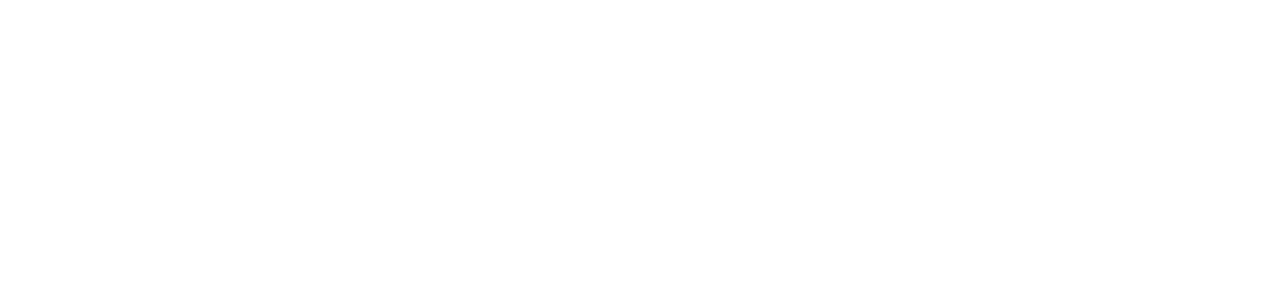
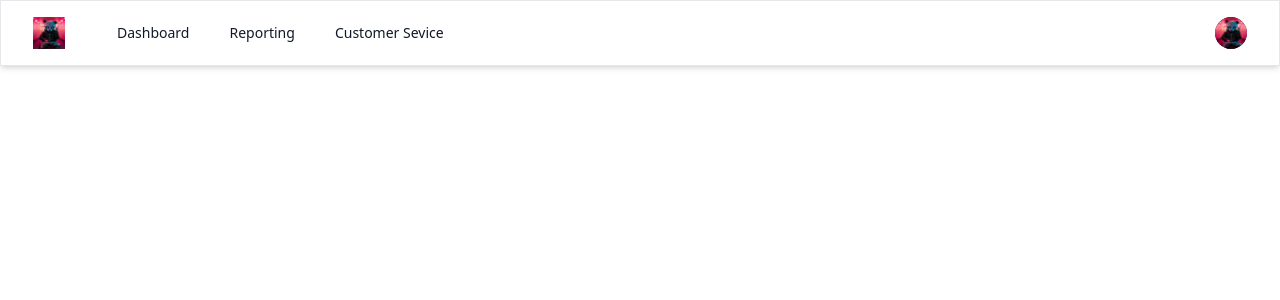
Before and after one commit to k2glyph/crm_office, a React (Create React App) app in the folder frontend/: page /reporting in a window 1280 px wide. Before the commit this address had no page. Shown: the top 300 px of the page. Built offline with nearby package versions, Linux system fonts and the light colour scheme.

Commit message:
pages rerpoting ready to build

```diff
--- a/frontend/src/App.js
+++ b/frontend/src/App.js
@@ -5,6 +5,7 @@
 import Login from "./Pages/Login";
 import Register from "./Pages/Register";
 import RoomChat from "./Pages/RoomChat";
+import Reporting from "./Pages/Reporting";
 
 function App() {
   return (
@@ -14,6 +15,7 @@
         <Route path="/dashboard" element={<Dashboard />}/>
         <Route path="/create-account" element={<Register />}/>
         <Route path="/crm-chat" element={<RoomChat />}/>
+        <Route path="/reporting" element={<Reporting />}/>
       </Routes>
     </div>
   );
--- a/frontend/src/Components/Navbar/Navbar.js
+++ b/frontend/src/Components/Navbar/Navbar.js
@@ -9,9 +9,9 @@
   email: 'tom@example.com',
 }
 const navigation = [
-  { name: 'Dashboard', to: '#', current: true },
+  { name: 'Dashboard', to: '/dashboard', current: false },
+  { name: 'Reporting', to: '/reporting', current: false },
   { name: 'Customer Sevice', to: '#', current: false },
-  { name: 'Reporting', to: '#', current: false },
 ]
 const userNavigation = [
   { name: 'Your Profile', to: '#' },
--- /dev/null
+++ b/frontend/src/Pages/Reporting.js
@@ -0,0 +1,12 @@
+import React from 'react'
+import Navbar from '../Components/Navbar/Navbar'
+
+function Reporting() {
+  return (
+    <div>
+        <Navbar />
+    </div>
+  )
+}
+
+export default Reporting
```
